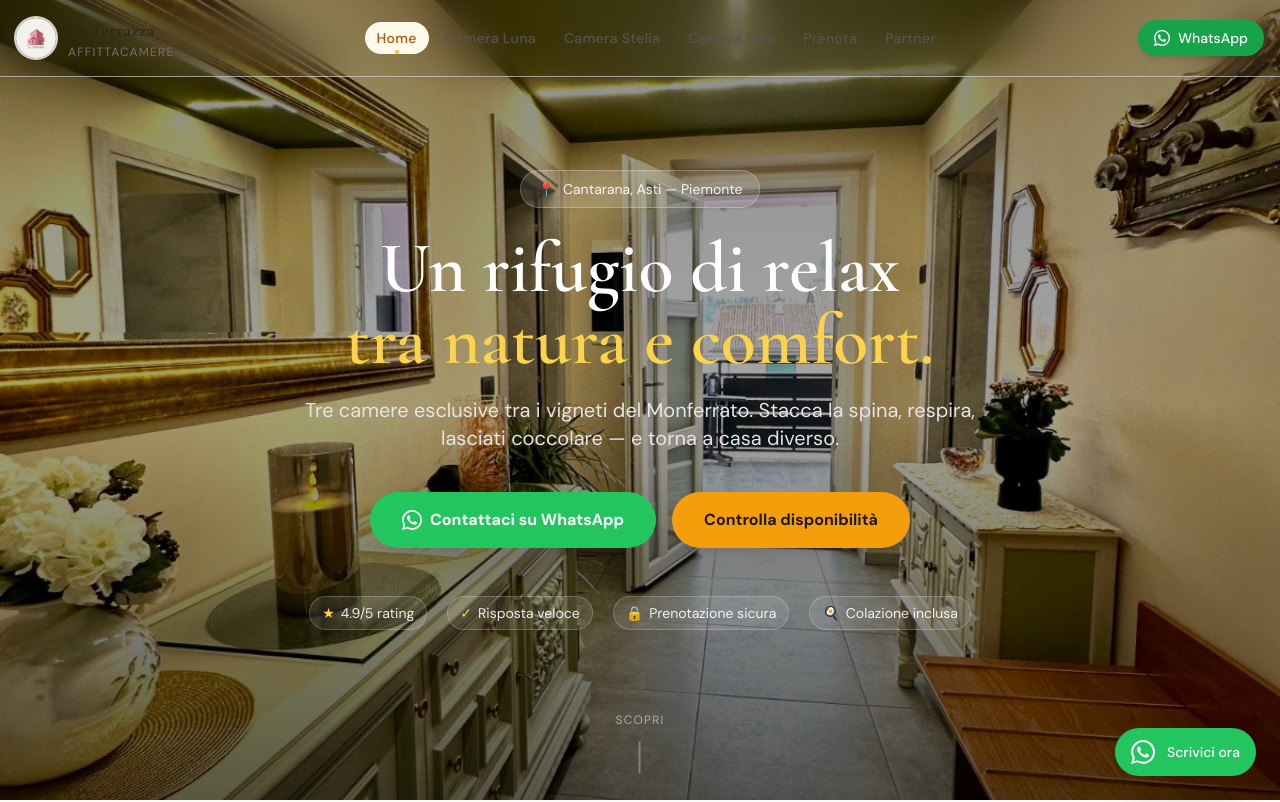
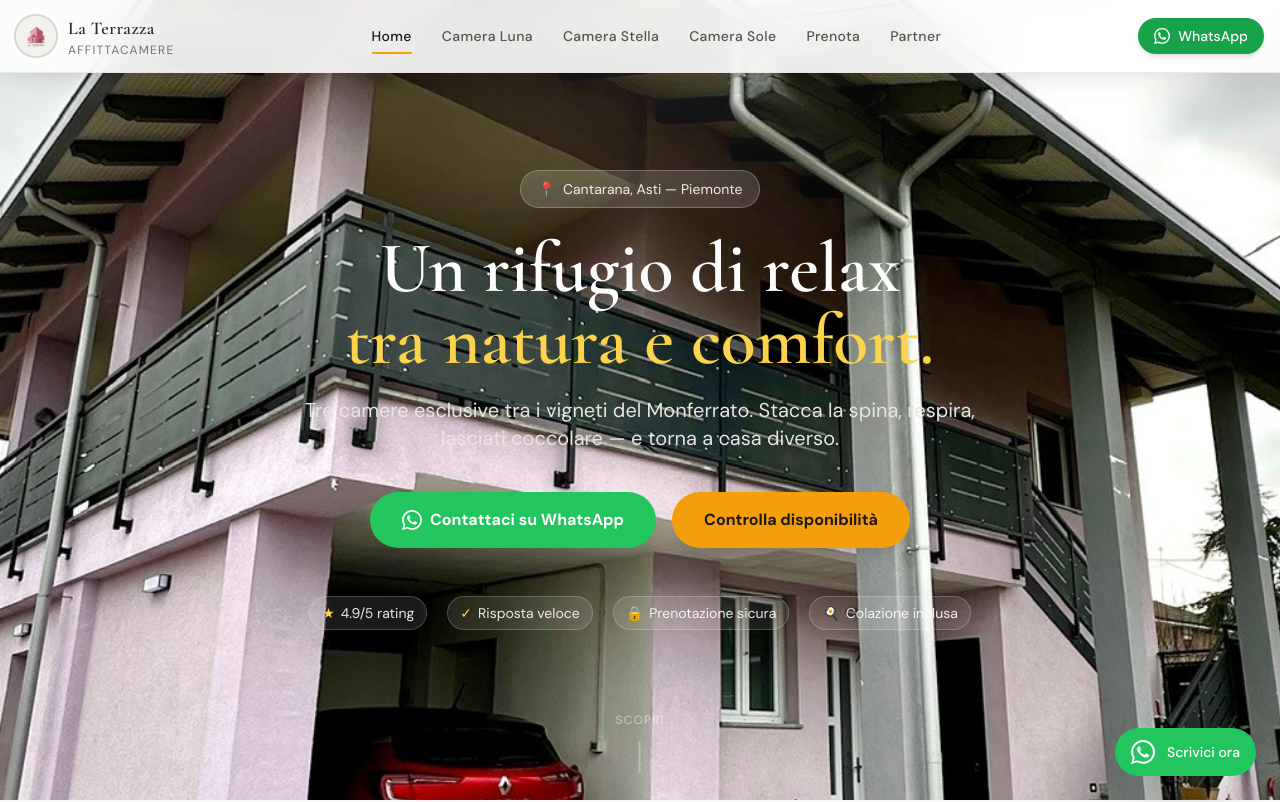
Before and after one commit to Manuell00/la-terrazza-web, a Next.js app: page / in a window 1280 px wide. Shown: the top 802 px of the page. Built offline with nearby package versions, Linux system fonts and the light colour scheme.

Commit message:
Polish desktop hero, header, and motion details

```diff
--- a/src/app/partner/page.tsx
+++ b/src/app/partner/page.tsx
@@ -185,7 +185,7 @@ export default function PartnerPage() {
                   href={`tel:${siteConfig.phone}`}
                   className="inline-flex items-center gap-2 border border-stone-300 text-stone-700 hover:border-stone-500 px-5 py-2.5 rounded-full text-sm font-medium transition-all"
                 >
-                  📞 {siteConfig.phone}
+                  📞 Chiama ora
                 </a>
               </div>
             </AnimatedSection>
--- a/src/components/AnimatedSection.tsx
+++ b/src/components/AnimatedSection.tsx
@@ -28,10 +28,10 @@ export default function AnimatedSection({
   return (
     <motion.div
       className={className}
-      initial={initial}
+      initial={{ ...initial, filter: "blur(10px)" }}
       whileInView={{ opacity: 1, x: 0, y: 0 }}
       viewport={{ once: true, margin: "-80px" }}
-      transition={{ duration: 0.7, delay, ease: "easeOut" }}
+      transition={{ duration: 0.78, delay, ease: [0.22, 1, 0.36, 1] }}
     >
       {children}
     </motion.div>
--- a/src/components/Header.tsx
+++ b/src/components/Header.tsx
@@ -6,6 +6,7 @@ import Image from "next/image";
 import { usePathname } from "next/navigation";
 import { motion, AnimatePresence } from "framer-motion";
 import { siteConfig } from "@/data/siteConfig";
+
 const navLinks = [
   { href: "/", label: "Home" },
   { href: "/camere/luna", label: "Camera Luna" },
@@ -22,15 +23,8 @@ const WA_ICON = (
 );
 
 export default function Header() {
-  const [scrolled, setScrolled] = useState(false);
   const [menuOpen, setMenuOpen] = useState(false);
   const pathname = usePathname();
-
-  useEffect(() => {
-    const onScroll = () => setScrolled(window.scrollY > 20);
-    window.addEventListener("scroll", onScroll);
-    return () => window.removeEventListener("scroll", onScroll);
-  }, []);
 
   // Chiude il menu al cambio pagina
   useEffect(() => { setMenuOpen(false); }, [pathname]);
@@ -41,11 +35,7 @@ export default function Header() {
   return (
     <>
       <header
-        className={`fixed top-0 left-0 right-0 z-50 transition-all duration-500 ${
-          scrolled
-            ? "bg-white/92 backdrop-blur-xl shadow-sm border-b border-stone-200/70 py-3"
-            : "bg-white/78 backdrop-blur-xl shadow-sm border-b border-stone-200/60 py-4"
-        }`}
+        className="fixed top-0 left-0 right-0 z-50 border-b border-stone-200/80 bg-white/90 py-3.5 shadow-[0_10px_35px_-24px_rgba(28,25,23,0.45)] backdrop-blur-xl transition-all duration-300"
       >
         <div className="container mx-auto px-4 flex items-center justify-between">
           {/* Logo */}
@@ -64,21 +54,23 @@ export default function Header() {
           </Link>
 
           {/* Desktop Nav */}
-          <nav className="hidden lg:flex items-center gap-1">
+          <nav className="hidden lg:flex items-center gap-1.5">
             {navLinks.map((link) => (
               <Link
                 key={link.href}
                 href={link.href}
-                className={`relative text-sm font-medium tracking-wide px-3 py-1.5 rounded-full transition-all duration-200 ${
+                className={`group relative text-sm font-medium tracking-wide px-3 py-1.5 rounded-full transition-all duration-200 ${
                   isActive(link.href)
-                    ? "text-amber-700 bg-amber-50"
-                    : "text-stone-600 hover:text-stone-900 hover:bg-stone-100"
+                    ? "text-stone-900"
+                    : "text-stone-600 hover:text-stone-900 hover:bg-stone-100/80"
                 }`}
               >
-                {link.label}
-                {isActive(link.href) && (
-                  <span className="absolute bottom-0 left-1/2 -translate-x-1/2 w-1 h-1 rounded-full bg-amber-400" />
-                )}
+                <span>{link.label}</span>
+                <span
+                  className={`absolute inset-x-3 -bottom-[2px] h-[2px] origin-left rounded-full bg-amber-500 transition-transform duration-300 ${
+                    isActive(link.href) ? "scale-x-100" : "scale-x-0 group-hover:scale-x-100"
+                  }`}
+                />
               </Link>
             ))}
           </nav>
@@ -88,7 +80,7 @@ export default function Header() {
             <a
               href={siteConfig.whatsapp}
               target="_blank" rel="noopener noreferrer"
-              className="hidden md:flex items-center gap-2 bg-green-600 hover:bg-green-500 text-white text-sm font-medium px-4 py-2 rounded-full transition-all duration-200 shadow-md hover:shadow-lg"
+              className="hidden md:flex items-center gap-2 rounded-full bg-green-600 px-4 py-2 text-sm font-medium text-white shadow-md transition-all duration-200 hover:-translate-y-0.5 hover:bg-green-500 hover:shadow-lg"
             >
               {WA_ICON}
               WhatsApp
@@ -97,7 +89,7 @@ export default function Header() {
             {/* Hamburger — si trasforma in X, NON c'è un secondo bottone nel menu */}
             <button
               onClick={() => setMenuOpen(!menuOpen)}
-              className="lg:hidden p-2 rounded-md text-stone-700 transition-colors hover:bg-stone-100"
+              className="lg:hidden rounded-md p-2 text-stone-700 transition-colors hover:bg-stone-100"
               aria-label={menuOpen ? "Chiudi menu" : "Apri menu"}
             >
               <div className="w-6 flex flex-col gap-1.5">
--- a/src/components/Hero.tsx
+++ b/src/components/Hero.tsx
@@ -22,12 +22,15 @@ export default function Hero() {
       {/* Parallax background */}
       <motion.div className="absolute inset-0 z-0" style={{ y: bgY }}>
         <Image
-          src="/images/struttura/struttura-2.jpg"
-          alt="La Terrazza Affittacamere — campagna piemontese"
-          fill priority quality={90}
-          className="object-cover"
+          src="/images/struttura/struttura-4.jpg"
+          alt="La Terrazza Affittacamere — esterno della struttura"
+          fill
+          priority
+          quality={100}
+          className="object-cover scale-[1.02]"
         />
-        <div className="absolute inset-0 bg-gradient-to-b from-black/60 via-black/50 to-black/75 md:from-black/45 md:via-black/35 md:to-black/65" />
+        <div className="absolute inset-0 bg-[radial-gradient(circle_at_top,rgba(255,255,255,0.12),transparent_32%)]" />
+        <div className="absolute inset-0 bg-gradient-to-b from-stone-950/72 via-stone-950/58 to-stone-950/82 md:from-stone-950/58 md:via-stone-950/42 md:to-stone-950/76" />
       </motion.div>
 
       {/* Content */}
@@ -67,14 +70,14 @@ export default function Hero() {
           <a
             href={siteConfig.whatsapp}
             target="_blank" rel="noopener noreferrer"
-            className="group inline-flex items-center justify-center gap-2 bg-green-500 hover:bg-green-400 text-white font-semibold text-base px-8 py-4 rounded-full shadow-2xl transition-all duration-300 hover:shadow-green-500/30 hover:-translate-y-0.5"
+            className="group inline-flex items-center justify-center gap-2 rounded-full bg-green-500 px-8 py-4 text-base font-semibold text-white shadow-2xl transition-all duration-300 hover:-translate-y-1 hover:bg-green-400 hover:shadow-[0_20px_55px_-20px_rgba(34,197,94,0.7)]"
           >
             {WA_ICON}
             Contattaci su WhatsApp
           </a>
           <a
             href="/prenota"
-            className="inline-flex items-center justify-center gap-2 bg-amber-500 hover:bg-amber-400 text-stone-900 font-semibold text-base px-8 py-4 rounded-full shadow-xl transition-all duration-300 hover:-translate-y-0.5"
+            className="inline-flex items-center justify-center gap-2 rounded-full bg-amber-500 px-8 py-4 text-base font-semibold text-stone-900 shadow-xl transition-all duration-300 hover:-translate-y-1 hover:bg-amber-400 hover:shadow-[0_18px_45px_-18px_rgba(245,158,11,0.8)]"
           >
             Controlla disponibilità
           </a>
--- a/src/components/ReviewCard.tsx
+++ b/src/components/ReviewCard.tsx
@@ -27,7 +27,7 @@ export default function ReviewCard({ review, index }: Props) {
       whileInView={{ opacity: 1, y: 0 }}
       viewport={{ once: true, margin: "-50px" }}
       transition={{ duration: 0.5, delay: index * 0.1 }}
-      className="bg-white rounded-2xl p-6 shadow-sm hover:shadow-md transition-shadow duration-300 border border-stone-100"
+      className="rounded-2xl border border-stone-100 bg-white p-6 shadow-sm transition-all duration-300 hover:scale-[1.02] hover:shadow-lg"
     >
       {/* Stars */}
       <div className="flex gap-0.5 mb-3">
--- a/src/components/RoomCard.tsx
+++ b/src/components/RoomCard.tsx
@@ -19,7 +19,7 @@ export default function RoomCard({ room, index }: Props) {
       transition={{ duration: 0.6, delay: index * 0.15, ease: "easeOut" }}
     >
       <Link href={`/camere/${room.slug}`} className="group block">
-        <div className="relative overflow-hidden rounded-[28px] border border-stone-200 bg-white shadow-lg transition-all duration-500 hover:-translate-y-1 hover:shadow-2xl">
+        <div className="relative overflow-hidden rounded-[28px] border border-stone-200 bg-white shadow-lg transition-all duration-500 hover:-translate-y-1 hover:scale-[1.02] hover:shadow-2xl">
           {/* Image */}
           <div className="relative h-72 overflow-hidden">
             <Image
--- a/src/components/RoomPageTemplate.tsx
+++ b/src/components/RoomPageTemplate.tsx
@@ -233,7 +233,7 @@ export default function RoomPageTemplate({ room, otherRooms }: Props) {
               </a>
               <a href={`tel:${siteConfig.phone}`}
                 className="inline-flex items-center justify-center gap-2 bg-white/10 border border-white/25 text-white font-medium px-8 py-4 rounded-full transition-all hover:-translate-y-0.5 text-sm">
-                📞 {siteConfig.phone}
+                📞 Chiama ora
               </a>
               <a href={room.airbnbUrl} target="_blank" rel="noopener noreferrer"
                 className="inline-flex items-center justify-center gap-2 bg-white/10 border border-white/25 text-white/70 hover:text-white font-medium px-8 py-4 rounded-full transition-all text-sm">
```
Also changed, not shown: src/app/page.tsx (+5 -4 lines).
